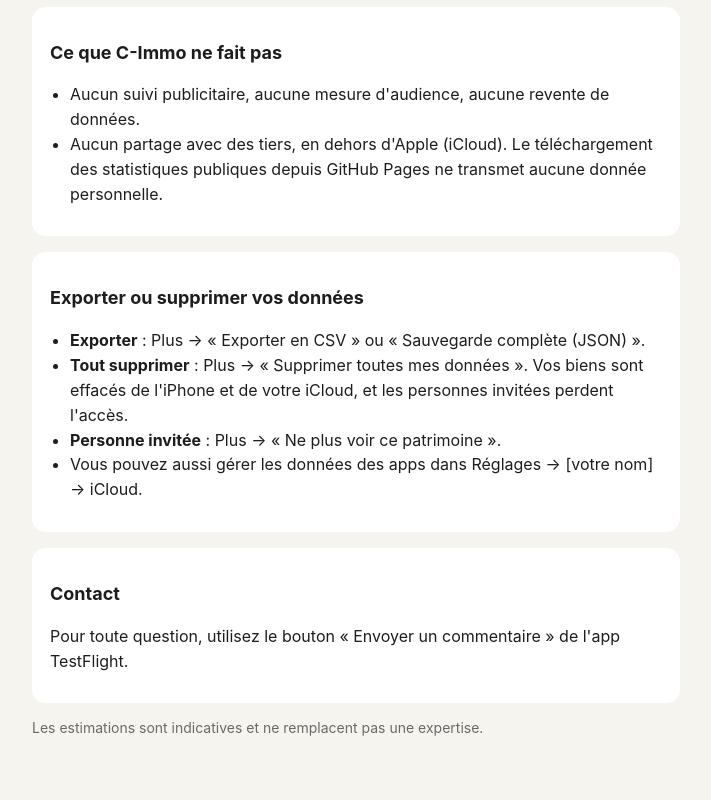
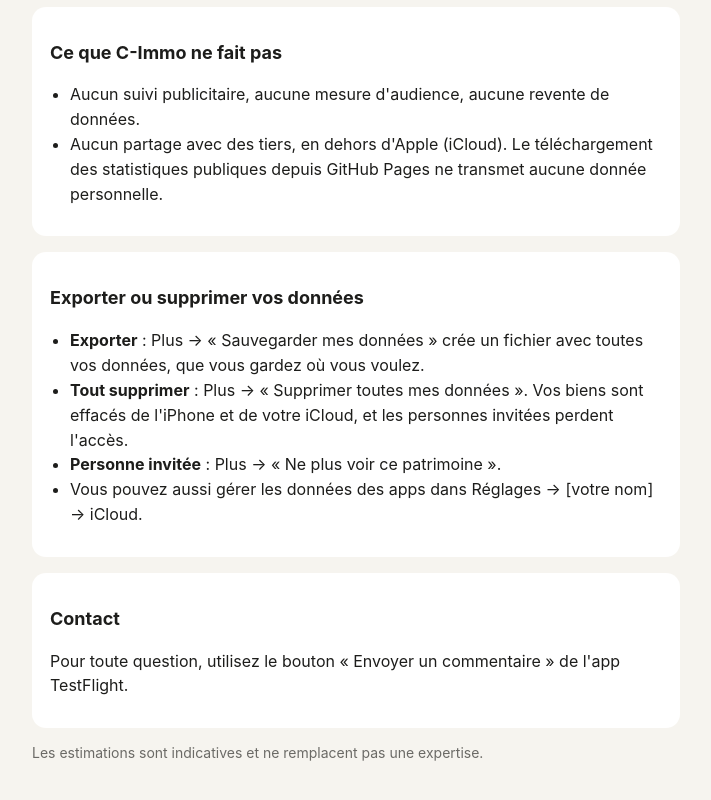
Before and after one commit to cedriccharron/nossoireesjeu, a plain HTML site: page c-patrimoine/confidentialite.html in a window 1280 px wide. Shown: the part 1153-1953 px from the top of the page, without its empty margins (284-995 px from the left). Drawn offline with Linux system fonts and the light colour scheme.

Commit message:
C-Immo : page de confidentialité (sauvegarde au lieu des exports CSV/JSON)
Co-Authored-By: Claude Opus 5.5 <noreply@anthropic.com>

```diff
--- a/c-patrimoine/confidentialite.html
+++ b/c-patrimoine/confidentialite.html
@@ -65,7 +65,7 @@
   <section>
     <h2>Exporter ou supprimer vos données</h2>
     <ul>
-      <li><strong>Exporter</strong> : Plus → « Exporter en CSV » ou « Sauvegarde complète (JSON) ».</li>
+      <li><strong>Exporter</strong> : Plus → « Sauvegarder mes données » crée un fichier avec toutes vos données, que vous gardez où vous voulez.</li>
       <li><strong>Tout supprimer</strong> : Plus → « Supprimer toutes mes données ». Vos biens sont effacés de l'iPhone et de votre iCloud, et les personnes invitées perdent l'accès.</li>
       <li><strong>Personne invitée</strong> : Plus → « Ne plus voir ce patrimoine ».</li>
       <li>Vous pouvez aussi gérer les données des apps dans Réglages → [votre nom] → iCloud.</li>
```
